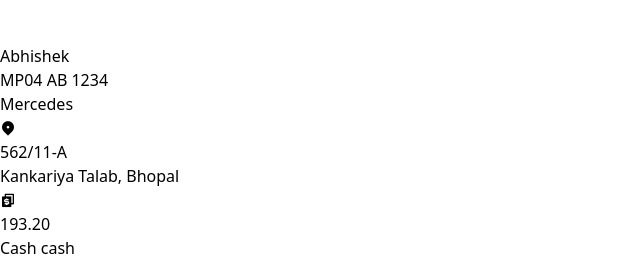
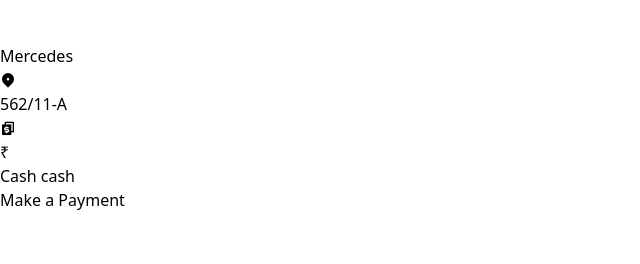
Before and after one commit to 1012abhi/uber-clone, a React (Vite) app in the folder Frontend/: page /riding in a window 1280 px wide. Shown: the part 648-912 px from the top of the page, without its empty margins (0-640 px from the left). After the commit the page ends 860 px from the top, so only its background shows below. Built offline with nearby package versions, Linux system fonts and the light colour scheme; no server answers.

Commit message:
Implement end ride functionality; add endRide method in FinishRide component and update ConfirmRidePopUp for better state management

```diff
--- a/Frontend/src/components/ConfirmRidePopUp.jsx
+++ b/Frontend/src/components/ConfirmRidePopUp.jsx
@@ -18,7 +18,7 @@
                 Authorization: `Bearer ${localStorage.getItem('token')}`
             }
         })
-        console.log('response-start', response);
+        console.log('ride-start', response)
 
         if (response.status === 200) {
             setConfirmRidePopupPanel(false);
@@ -36,7 +36,7 @@
       <div className='flex items-center justify-between border-2 border-yellow-400 rounded-lg p-4'>
           <div className='flex items-center gap-3'>
               <img className='h-10 w-10 rounded-full object-cover' src="https://picsum.photos/id/237/536/354" alt="" />
-              <h2 className='text-lg font-medium'>{ride?.user.fullname.firstname}</h2>
+              <h2 className='text-lg font-medium capitalize'>{ride?.user.fullname.firstname}</h2>
           </div>
           <h5 className='text-lg font-semibold'>2.2 KM</h5>
       </div>
--- a/Frontend/src/components/FinishRide.jsx
+++ b/Frontend/src/components/FinishRide.jsx
@@ -1,7 +1,22 @@
 import React from 'react'
-import { Link } from 'react-router-dom'
+import { useNavigate } from 'react-router-dom'
+import axios from 'axios'
 
 const FinishRide = ({setFinishRidePanel, ride}) => {
+    const navigate = useNavigate()
+
+    async function endRide() {
+        const response = await axios.post(`${import.meta.env.VITE_BASE_URL}/api/ride/end-ride`,{
+            rideId: ride._id
+        }, {
+            headers: {
+                Authorization: `Bearer ${localStorage.getItem('token')}`
+            }
+        })
+        if (response.status === 200) {
+            navigate('/captain-home')
+        }
+    }
     return (
         <div>
             <h5 className='p-1 w-[93%] text-center absolute top-0'
@@ -11,7 +26,7 @@
             <div className='flex items-center justify-between border-2 border-yellow-400 rounded-lg p-4'>
                 <div className='flex items-center gap-3'>
                     <img className='h-10 w-10 rounded-full object-cover' src="https://picsum.photos/id/237/536/354" alt="" />
-                    <h2 className='text-lg font-medium'>{ride?.user.fullname.firstname}</h2>
+                    <h2 className='text-lg font-medium capitalize'>{ride?.user.fullname.firstname}</h2>
                 </div>
                 <h5 className='text-lg font-semibold'>2.2 KM</h5>
             </div>
@@ -44,7 +59,9 @@
 
                 <div className='w-full mt-10'>
 
-                    <Link to={'/captain-home'} className='flex justify-center w-full mt-5 bg-[#32ff7e] text-zinc-800 text-lg shadow-2xl font-semibold p-3 rounded-lg'>Finish Ride</Link>
+                    <button
+                    onClick={endRide}
+                    className='flex justify-center w-full mt-5 bg-[#32ff7e] text-zinc-800 text-lg shadow-2xl font-semibold p-3 rounded-lg'>Finish Ride</button>
 
                 </div>
             </div>
--- a/Frontend/src/pages/CaptainHome.jsx
+++ b/Frontend/src/pages/CaptainHome.jsx
@@ -62,6 +62,8 @@
         }
       }
     )
+    console.log('confirmed', response);
+
     setRidePopupPanel(false)
     setConfirmRidePopupPanel(true)
   }
--- a/Frontend/src/pages/CaptainRiding.jsx
+++ b/Frontend/src/pages/CaptainRiding.jsx
@@ -10,6 +10,7 @@
   const finishRidePanelRef = useRef(null)
   const location = useLocation()
   const rideData = location.state?.ride
+  console.log('rideData', rideData);
 
   useGSAP(() => {
     if (finishRidePanel) {
--- a/Frontend/src/pages/Riding.jsx
+++ b/Frontend/src/pages/Riding.jsx
@@ -1,6 +1,19 @@
 import React from 'react'
-import {Link} from 'react-router-dom'
+import {Link, useLocation, useNavigate} from 'react-router-dom'
+import { useEffect, useContext } from 'react'
+import {SocketContext} from '../context/SocketContext'
+
 const Riding = () => {
+  const location = useLocation()
+  const { ride } = location?.state || {}
+  const { socket } = useContext(SocketContext)
+  const navigate = useNavigate()
+
+  socket.on('ride-ended', (ride) => {
+    console.log('ride-endRide', ride);
+
+    navigate('/userhome')
+  })
   return (
     <div className='h-screen'>
         <Link to={'/userhome'} className='fixed h-10 w-10 bg-white flex items-center justify-center rounded-full ring-2 ring-slate-900 right-2 top-2'>
@@ -14,8 +27,8 @@
              <div className='flex items-center justify-between'>
         <img className='h-12' src="car.png" alt="" />
         <div className='text-right'>
-          <h2 className='text-lg font-medium'>Abhishek</h2>
-          <h4 className='text-xl font-semibold -mt-1 -mb-1'>MP04 AB 1234</h4>
+          <h2 className='text-lg font-medium'>{ride?.captain.fullname.firstname}</h2>
+          <h4 className='text-xl font-semibold -mt-1 -mb-1'>{ride?.captain.vehicle.plate}</h4>
           <p className='font-sm text-gray-600'>Mercedes</p>
         </div>
       </div>
@@ -27,13 +40,13 @@
                   <i className="text-lg ri-map-pin-2-fill"></i>
                   <div>
                       <h3 className='text-lg font-medium'>562/11-A</h3>
-                      <p className='text-sm -mt-1 text-gray-600'>Kankariya Talab, Bhopal</p>
+                      <p className='text-sm -mt-1 text-gray-600'>{ride?.destination}</p>
                   </div>
               </div>
               <div className='flex items-center gap-5 p-3'>
                   <i className="ri-currency-fill"></i>
                   <div>
-                      <h3 className='text-lg font-medium'>193.20</h3>
+                      <h3 className='text-lg font-medium'>₹{ride?.fare}</h3>
                       <p className='text-sm -mt-1 text-gray-600'>Cash cash</p>
                   </div>
               </div>
--- a/Frontend/src/pages/UserHome.jsx
+++ b/Frontend/src/pages/UserHome.jsx
@@ -44,7 +44,7 @@
 
   // confirm ride jab krenge to ride create ho rahi hogi or captain ke pass notify ho raha hoga
   socket.on('ride-confirmed', ride => {
-    console.log('ride', ride);
+    console.log('ride-confirmed', ride);
 
     setVehicleFound(false)
     setWaitingForDriver(true)
@@ -52,10 +52,10 @@
   })
 
   socket.on('ride-started', (ride) => {
-    console.log(ride);
+    console.log('ride-started', ride);
 
     setWaitingForDriver(false)
-    navigate('/riding')
+    navigate('/riding', {state: {ride}})
   })
   const handlePickupChange = async (e) => {
     setPickup(e.target.value)
```
